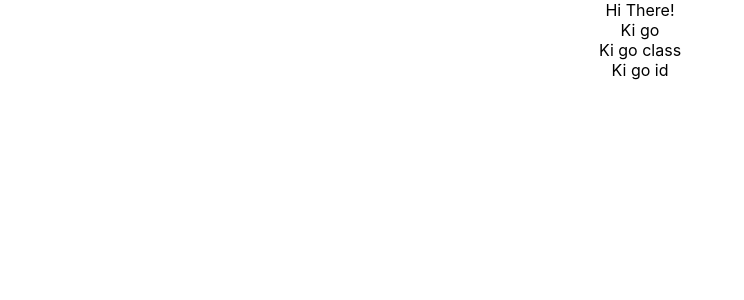
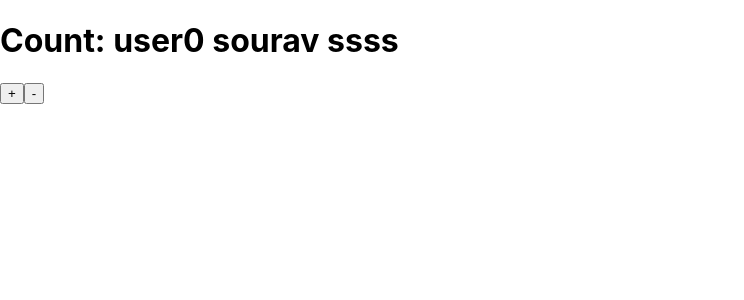
Before and after one commit to souravghosh16/todo-react-app, a React (Create React App) app: page / in a window 1280 px wide. Shown: the top 300 px of the page, without its empty margins (0-744 px from the left). Built offline with nearby package versions, Linux system fonts and the light colour scheme.

Commit message:
updated code

```diff
--- a/package.json
+++ b/package.json
@@ -3,11 +3,13 @@
   "version": "0.1.0",
   "private": true,
   "dependencies": {
+    "@reduxjs/toolkit": "^2.2.7",
     "@testing-library/jest-dom": "^5.16.3",
     "@testing-library/react": "^12.1.4",
     "@testing-library/user-event": "^13.5.0",
     "react": "^18.0.0",
     "react-dom": "^18.0.0",
+    "react-redux": "^9.1.2",
     "react-scripts": "5.0.0",
     "web-vitals": "^2.1.4"
   },
--- a/src/App.js
+++ b/src/App.js
@@ -1,14 +1,19 @@
 
+import { useDispatch, useSelector } from 'react-redux';
 import './App.css';
+import { increment, decrement } from './reducers';
 
 function App() {
+  const count = useSelector((state) => state.reducer.value);
+  const {name, address} = useSelector((state) => state.user);
+  const dispatch = useDispatch();
+
   return (
-    <div className="App">
-      Hi There!
-      <div data-test="bar">Ki go</div>
-      <div className='bar'>Ki go class</div>
-      <div id='bar'>Ki go id</div>
-    </div>
+      <div>
+          <h1>Count: user{count} {name} {address} </h1>
+          <button onClick={() => dispatch(increment())}>+</button>
+          <button onClick={() => dispatch(decrement())}>-</button>
+      </div>
   );
 }
 
--- /dev/null
+++ b/src/actions.js
@@ -0,0 +1,6 @@
+function addTodo(text) {
+    return {
+      type: 'ADD_TODO',
+      payload: { text },
+    }
+  }
--- a/src/index.js
+++ b/src/index.js
@@ -3,10 +3,14 @@ import ReactDOM from 'react-dom';
 import './index.css';
 import App from './App';
 import reportWebVitals from './reportWebVitals';
+import { Provider } from 'react-redux'
+import { store } from './store';
 
 ReactDOM.render(
   <React.StrictMode>
-    <App />
+    <Provider store={store}>
+      <App />
+    </Provider>
   </React.StrictMode>,
   document.getElementById('root')
 );
--- /dev/null
+++ b/src/reducer/middleware/loggerMiddleware.js
@@ -0,0 +1,13 @@
+const loggerMiddleware = (store) => (next) => (action) => {
+    console.group(action.type);
+    console.log('Dispatching:', action);
+
+    const result = next(action);
+
+    console.log('Next State:', store.getState());
+    console.groupEnd();
+
+    return result;
+  };
+
+  export default loggerMiddleware;
--- /dev/null
+++ b/src/reducer/middleware/monitorReducersEnhancer.js
@@ -0,0 +1,17 @@
+const monitorReducersEnhancer = (createStore) => (reducer, initialState, enhancer) => {
+    const monitoredReducer = (state, action) => {
+      const nextState = reducer(state, action);
+
+      console.group(action.type);
+      console.log('Previous State:', state);
+      console.log('Action:', action);
+      console.log('Next State:', nextState);
+      console.groupEnd();
+
+      return nextState;
+    };
+
+    return createStore(monitoredReducer, initialState, enhancer);
+  };
+
+  export default monitorReducersEnhancer;
--- /dev/null
+++ b/src/reducer/reducers.js
@@ -0,0 +1,21 @@
+import { createSlice } from '@reduxjs/toolkit';
+
+   const initialState = {
+       value: 0,
+   };
+
+   export const counterSlice = createSlice({
+       name: 'counter',
+       initialState,
+       reducers: {
+           increment: (state) => {
+               state.value += 1;
+           },
+           decrement: (state) => {
+               state.value -= 1;
+           },
+       },
+   });
+
+   export const { increment, decrement } = counterSlice.actions;
+   export default counterSlice.reducer;
--- /dev/null
+++ b/src/reducer/user.js
@@ -0,0 +1,20 @@
+import { createSlice } from "@reduxjs/toolkit";
+
+const initialState = {
+    name: 'sourav',
+    address: 'ssss',
+    NId: ''
+}
+
+export const userSlice = createSlice({
+    name: 'user',
+    initialState,
+    reducers : {
+        getUser: (state)=>{
+            return state;
+        }
+    },
+})
+
+export const { getUser } = userSlice.actions
+export default userSlice.reducer
--- /dev/null
+++ b/src/rootReducer.js
@@ -0,0 +1,8 @@
+import reducer from './reducer/reducers';
+import user from './reducer/user';
+
+
+export default {
+    reducer,
+    user
+}
--- /dev/null
+++ b/src/store.js
@@ -0,0 +1,12 @@
+import { configureStore } from '@reduxjs/toolkit';
+import rootReducer from './rootReducer'
+import loggerMiddleware from './reducer/middleware/loggerMiddleware';
+import monitorReducersEnhancer from './reducer/middleware/monitorReducersEnhancer';
+
+   export const store = configureStore({
+       reducer: rootReducer ,
+       middleware: (getDefaultMiddleware) =>
+        getDefaultMiddleware().concat(loggerMiddleware),
+       enhancers: (getDefaultEnhancers) =>
+        getDefaultEnhancers().concat(monitorReducersEnhancer),
+   });
```
Also changed, not shown: 1 other file (tests, documents, lock files or other folders).
